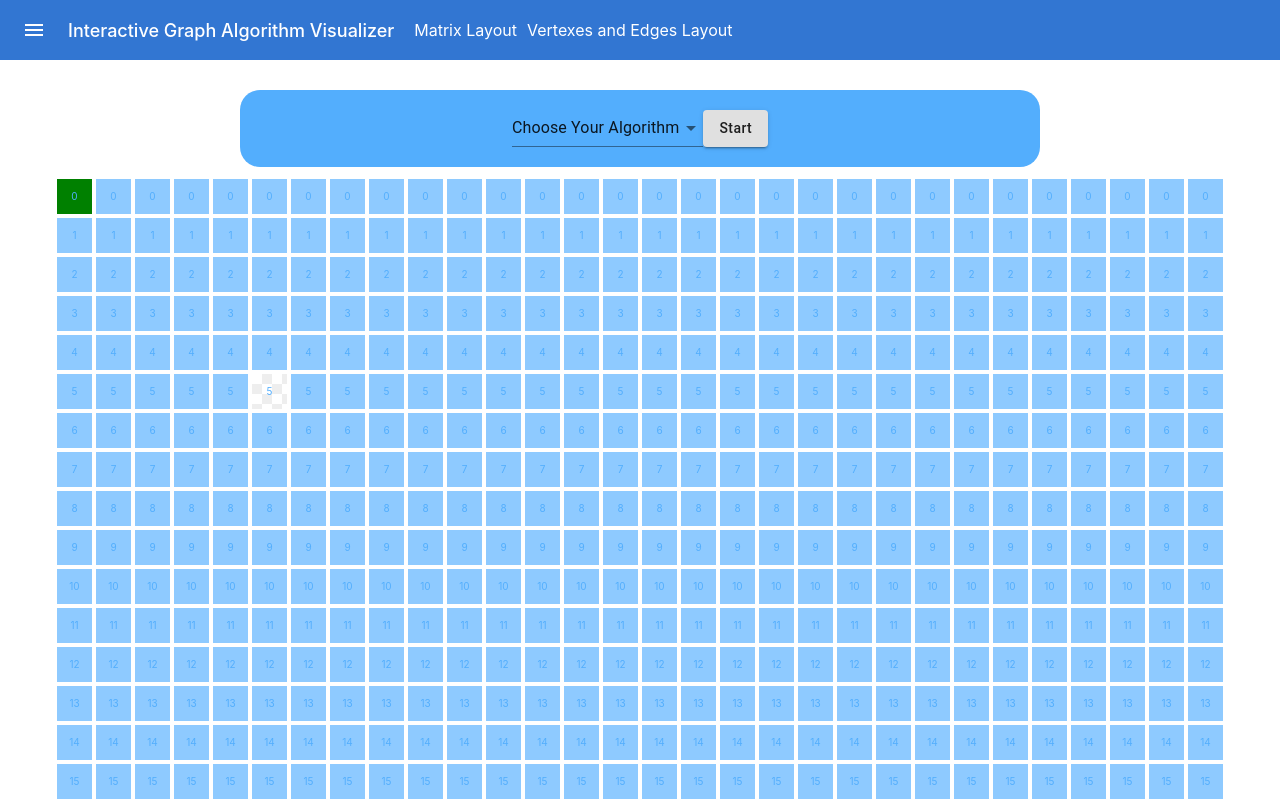
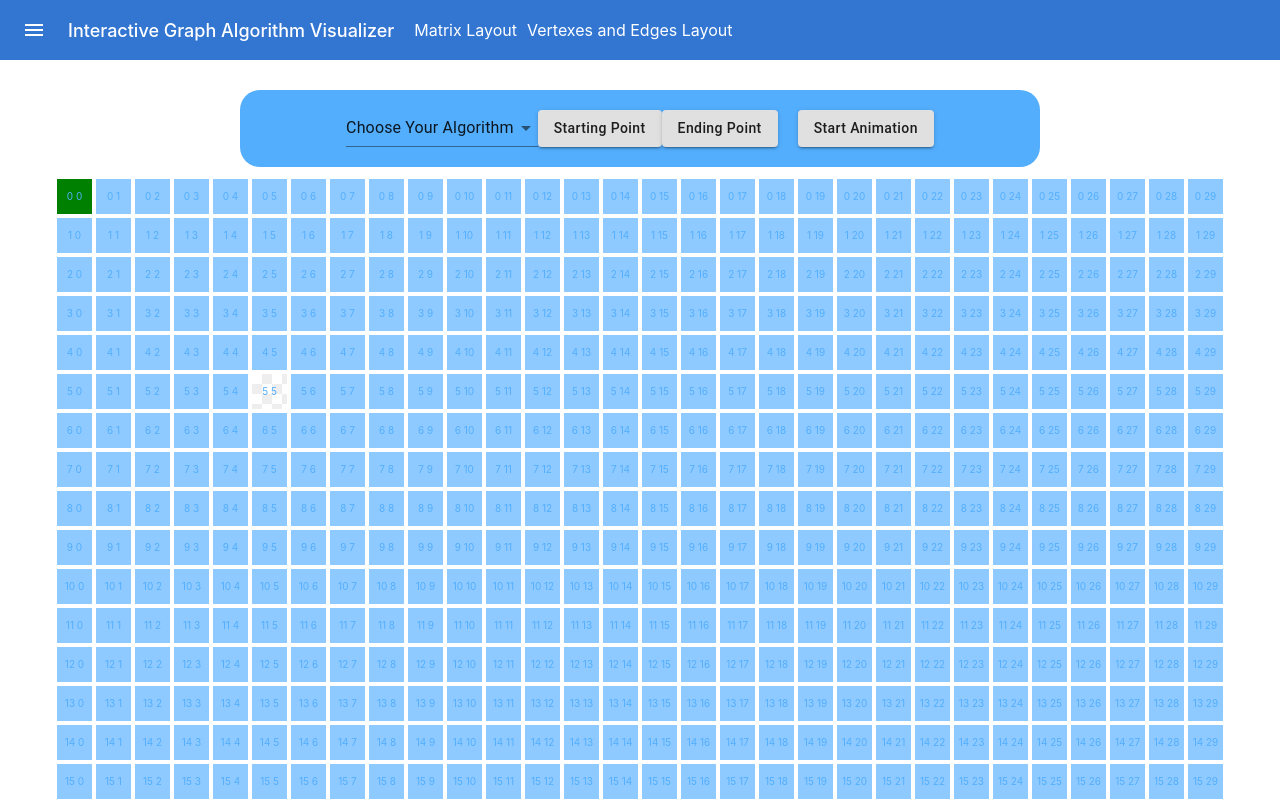
Before and after one commit to DanielJDupont/graph-algos, a Next.js app: page / in a window 1280 px wide. Shown: the top 801 px of the page. Built offline with nearby package versions, Linux system fonts and the light colour scheme.

Commit message:
added buttons to behave as needed

```diff
--- a/components/matrix/index.module.scss
+++ b/components/matrix/index.module.scss
@@ -21,6 +21,9 @@
       .button {
         text-transform: none !important;
       }
+      .buttonActive {
+        background-color: #74d7e9 !important;
+      }
     }
   }
 
@@ -42,6 +45,7 @@
         margin: 2px;
         color: #53aefd;
         font-size: 10px;
+        user-select: none;
       }
 
       .normalSquare {
--- a/components/matrix/index.tsx
+++ b/components/matrix/index.tsx
@@ -1,10 +1,11 @@
-import { useState } from 'react';
+import { BaseSyntheticEvent, SyntheticEvent, useState } from 'react';
 import clsx from 'clsx';
 import Anime from 'react-animejs-wrapper';
 
 import { Button, Select, MenuItem } from '@material-ui/core';
 
 import styles from './index.module.scss';
+import { Mouse } from '@material-ui/icons';
 
 enum AlgorithmChoice {
   ChooseYourAlgorithm = 'ChooseYourAlgorithm',
@@ -12,11 +13,22 @@ enum AlgorithmChoice {
   BreadthFirstSearch = 'BreadthFirstSearch',
 }
 
+enum MouseMode {
+  // Can click and drag to set the starting position.
+  StartingPoint,
+  // Can click and drag to set the ending position.
+  EndingPoint,
+  // Can click and drag to create walls, or if the element is already a wall, remove the wall.
+  NormalPoint,
+}
+
 export const Matrix = () => {
   // Track the user selected start and end square by in a single variable.
   const [isDisplayingAlgorithm, setIsDisplayingAlgorithm] = useState(false);
   const [startSquareID, setStartSquareID] = useState('0 0');
   const [endSquareID, setEndSquareID] = useState('5 5');
+
+  const [mouseMode, setMouseMode] = useState<MouseMode>(MouseMode.NormalPoint);
   const [algorithmChoice, setAlgorithmChoice] = useState<AlgorithmChoice>(
     AlgorithmChoice.ChooseYourAlgorithm
   );
@@ -51,6 +63,8 @@ export const Matrix = () => {
     return;
   };
 
+  const handleMouseDownDragOver = (mouseEvent) => {};
+
   // 1D List of the order in which the square IDs were visited from first to last.
   const [processList, setProcessList] = useState([]);
 
@@ -84,14 +98,49 @@ export const Matrix = () => {
           </Select>
 
           <Button
+            className={clsx(
+              styles.button,
+              mouseMode === MouseMode.StartingPoint && styles.buttonActive
+            )}
+            variant="contained"
+            onClick={() => {
+              if (mouseMode !== MouseMode.StartingPoint) {
+                setMouseMode(MouseMode.StartingPoint);
+              } else if (mouseMode === MouseMode.StartingPoint) {
+                setMouseMode(MouseMode.NormalPoint);
+              }
+            }}
+          >
+            Starting Point
+          </Button>
+
+          <Button
+            className={clsx(
+              styles.button,
+              mouseMode === MouseMode.EndingPoint && styles.buttonActive
+            )}
+            variant="contained"
+            onClick={() => {
+              if (mouseMode !== MouseMode.EndingPoint) {
+                setMouseMode(MouseMode.EndingPoint);
+              } else if (mouseMode === MouseMode.EndingPoint) {
+                setMouseMode(MouseMode.NormalPoint);
+              }
+            }}
+          >
+            Ending Point
+          </Button>
+
+          <Button
             className={styles.button}
+            style={{ marginLeft: '20px' }}
             variant="contained"
             onClick={() => {
               depthFirstSearch(0, 0);
               setIsDisplayingAlgorithm(true);
             }}
           >
-            Start
+            Start Animation
           </Button>
         </div>
       </div>
@@ -109,9 +158,16 @@ export const Matrix = () => {
                       square.id === startSquareID && styles.startSquare,
                       square.id === endSquareID && styles.endSquare
                     )}
+                    onClick={() => setStartSquareID(square.id)}
+                    onMouseEnter={(mouseEvent) => {
+                      // If the user is entering the square while holding down the left mouse button.
+                      if (mouseEvent.buttons === 1) {
+                        setEndSquareID(square.id);
+                      }
+                    }}
                     key={square.id}
                   >
-                    {key}
+                    {square.id}
                   </div>
                 );
               })}
```
